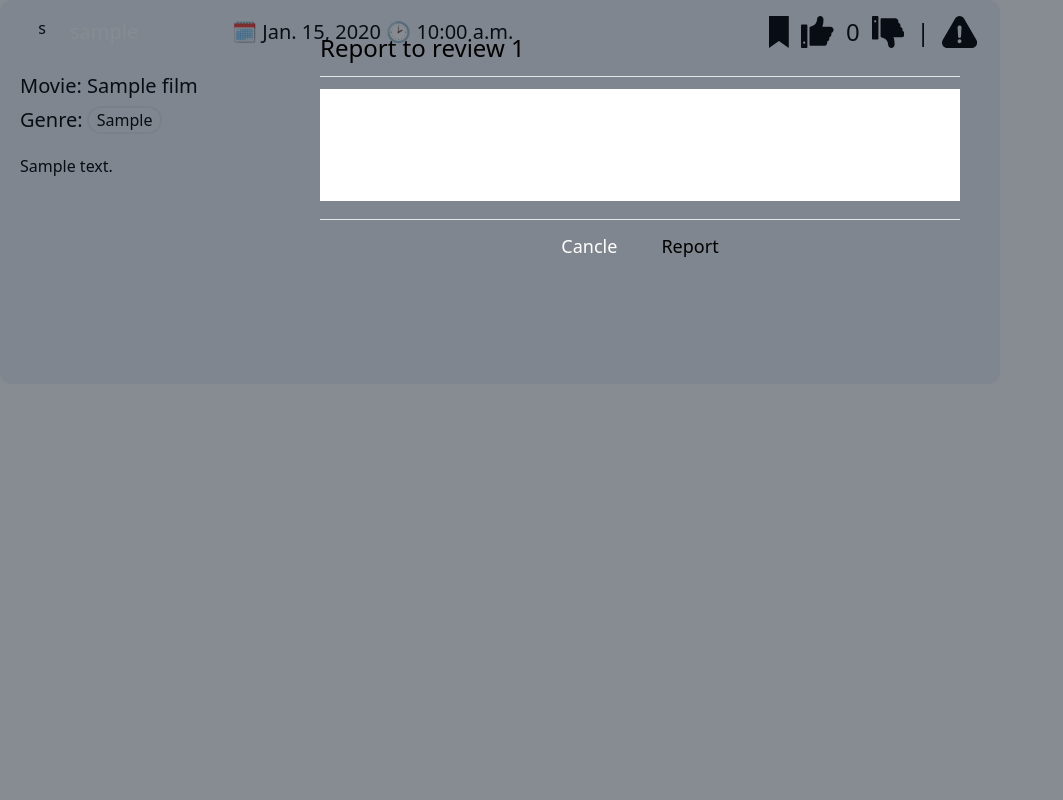
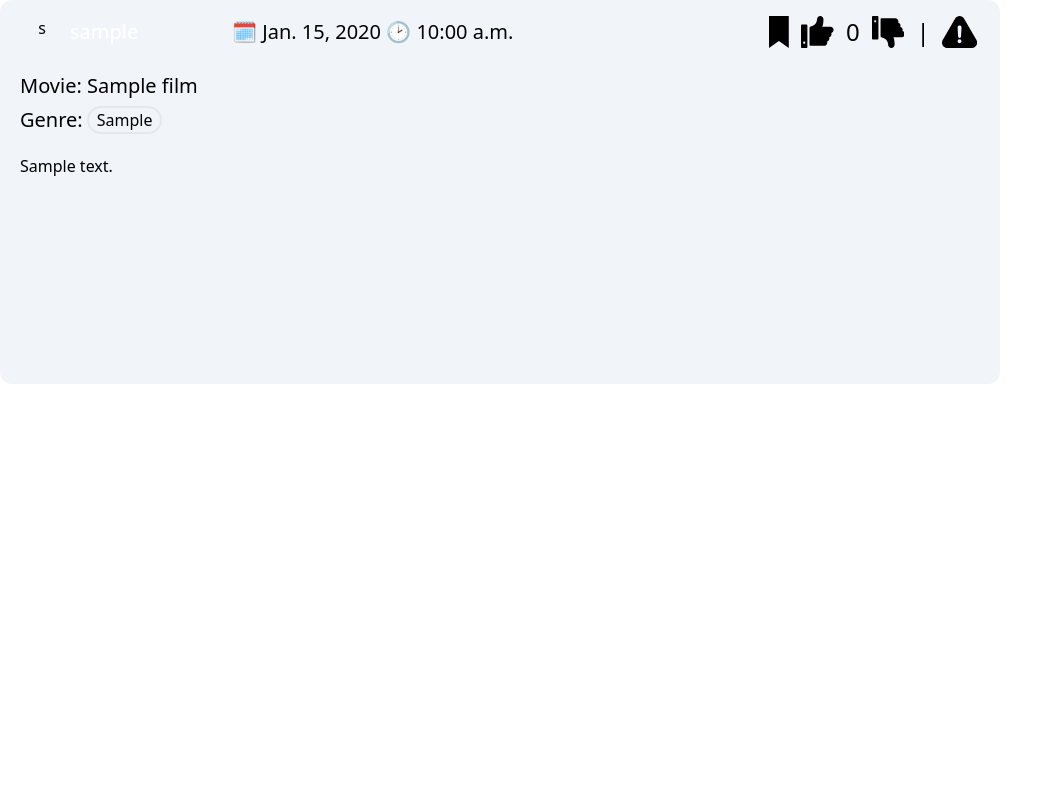
Before and after one commit to WongNung/WongNung, a Django app: page /show_review_component/1 in a window 1280 px wide. Shown: the whole page, without its empty margins (0-1063 px from the left). Run offline with Django 4.2, Linux system fonts and the light colour scheme; tables that the repository leaves empty hold one stand-in row (values such as "Sample post"); some libraries are stand-ins or nearby versions.

Commit message:
hide modal from page (it will show when user click report button)

```diff
--- a/wongnung/templates/wongnung/review_component.html
+++ b/wongnung/templates/wongnung/review_component.html
@@ -112,8 +112,9 @@
         </div>
     </div>
 </div>
+
 <!--Report Modal-->
-<div id="ReportModal" data-modal-show="true" aria-hidden="true" class="hidden overflow-x-hidden overflow-y-auto fixed h-modal top-5 left-0 right-0 z-50 justify-center items-center">
+<div id="ReportModal" aria-hidden="true" class="hidden overflow-x-hidden overflow-y-auto fixed h-modal top-5 left-0 right-0 z-50 justify-center items-center">
     <div class="bg-user-grey relative w-full max-w-2xl px-4 h-full rounded-lg">
         <div class="flex flex-col divide-y">
             <!--Modal header-->
```
